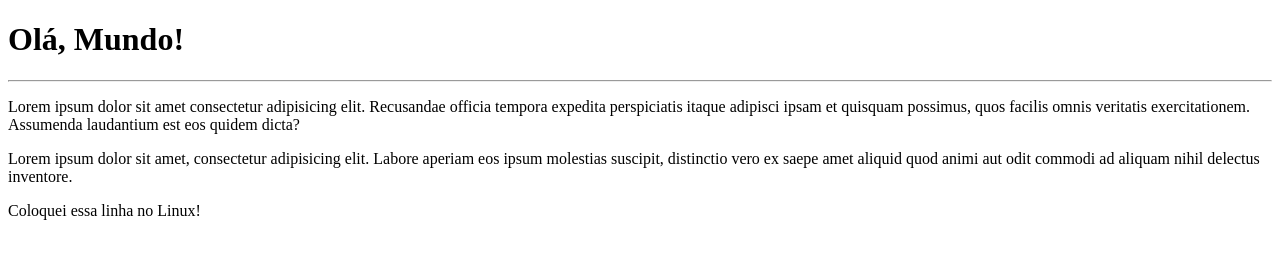
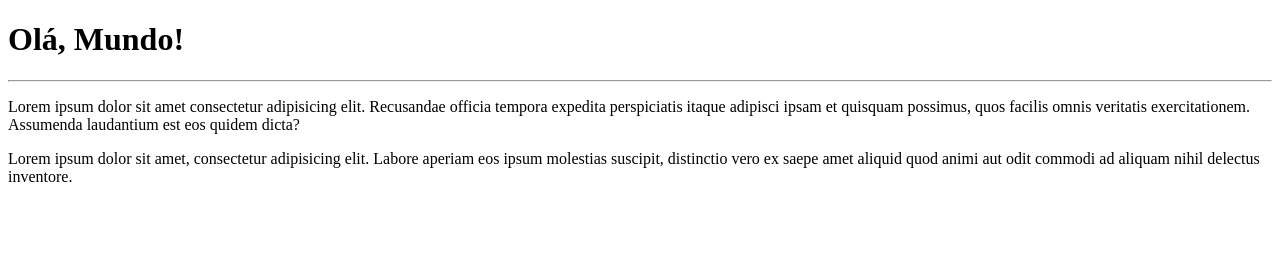
Before and after one commit to gafanhotos/Ola-Mundo, a plain HTML site: page site-exemplo/index.html in a window 1280 px wide. Drawn offline with Linux system fonts and the light colour scheme.

Commit message:
Update index.html

```diff
--- a/site-exemplo/index.html
+++ b/site-exemplo/index.html
@@ -10,6 +10,5 @@
     <hr>
     <p>Lorem ipsum dolor sit amet consectetur adipisicing elit. Recusandae officia tempora expedita perspiciatis itaque adipisci ipsam et quisquam possimus, quos facilis omnis veritatis exercitationem. Assumenda laudantium est eos quidem dicta?</p>
     <p>Lorem ipsum dolor sit amet, consectetur adipisicing elit. Labore aperiam eos ipsum molestias suscipit, distinctio vero ex saepe amet aliquid quod animi aut odit commodi ad aliquam nihil delectus inventore.</p>
-    <p>Coloquei essa linha no Linux!</p>
 </body>
 </html>
```
